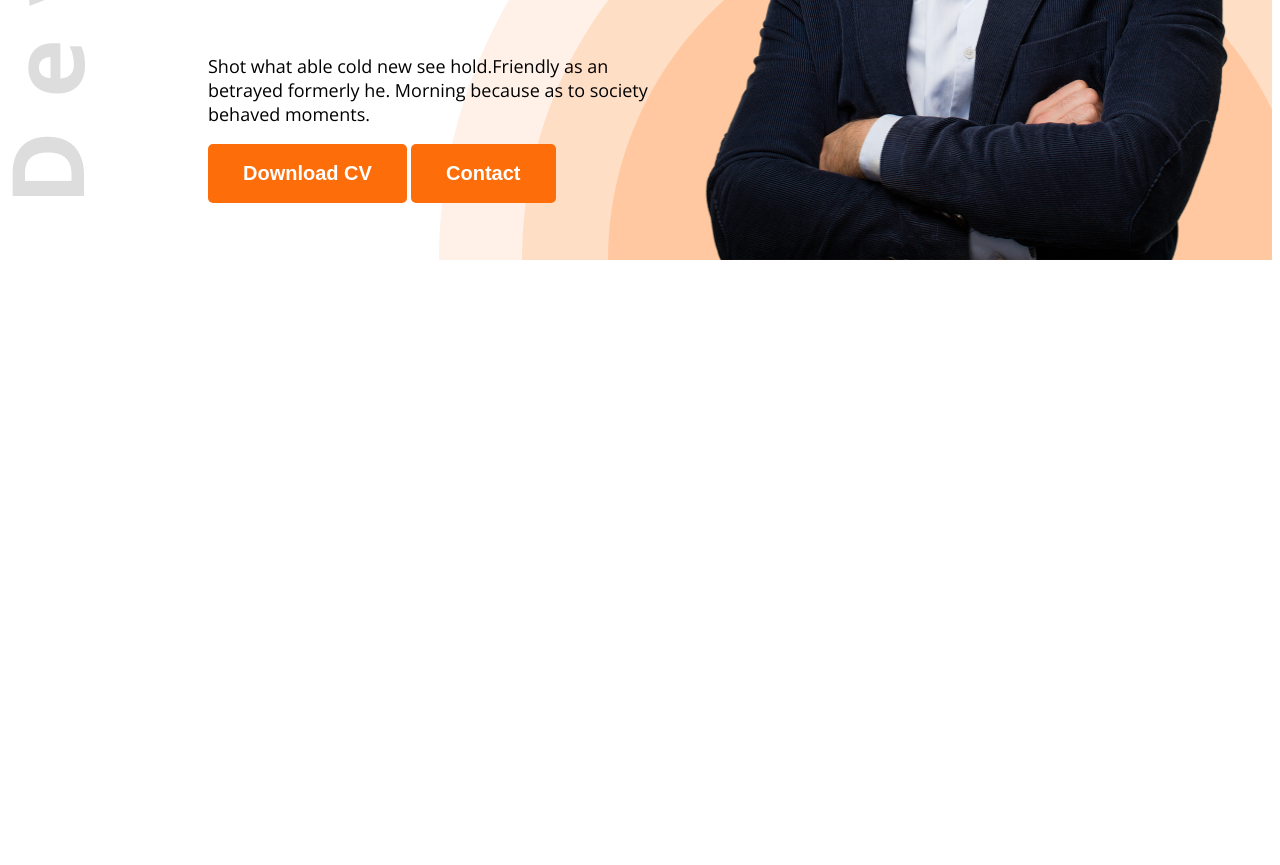
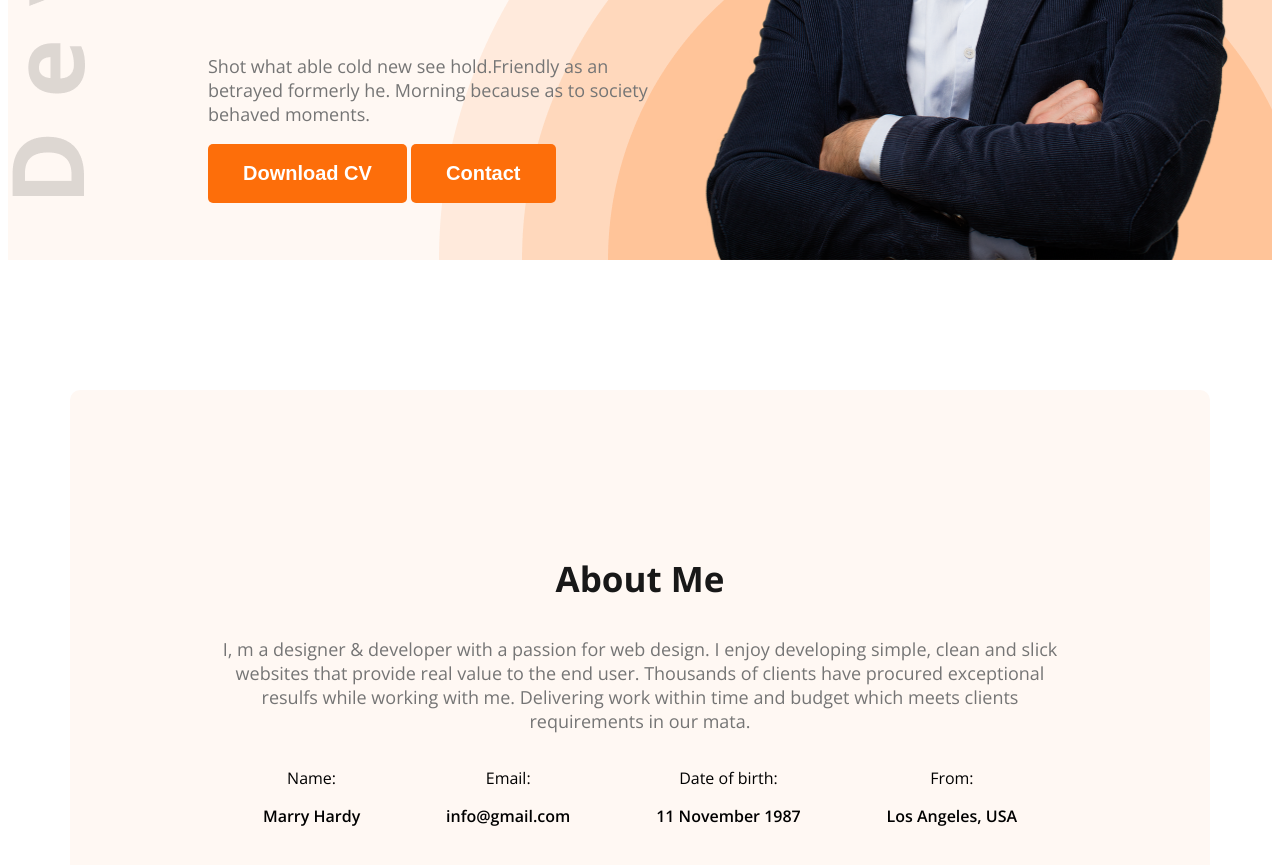
Before and after one commit to sumaiyahasanfarha/web-dev-portfolio, a plain HTML site: page index.html in a window 1280 px wide. Shown: the part 575-1440 px from the top of the page. Before the commit the page ends 843 px from the top, so only its background shows below. Drawn offline with nearby package versions, Linux system fonts and the light colour scheme.

Commit message:
added about section

```diff
--- a/index.html
+++ b/index.html
@@ -10,7 +10,7 @@
     <link rel="stylesheet" href="styles/portfolio.css">
 </head>
 <body class="open-sans-normal">
-    <header class="header">
+    <header class="header secondary-bg">
 <nav>
     <h3 class="nav-title">Ma<span class="text-primary">r</span>y</h3>
     <ul>
@@ -24,7 +24,7 @@
     <div class="banner-content">
 <h4 class="banner-greetings dark-2">Hi, I am</h4>
 <h1 class="banner-title">Mary Hardy</h1>
-<p class="banner-description">
+<p class="banner-description dark-3">
     Shot what able cold new see hold.Friendly as an betrayed formerly he. Morning because as to society behaved moments.
 
 </p>
@@ -35,7 +35,31 @@
 </div>
     </header>
     <main>
+ <section class="about secondary-bg">
+<h3 class="section-title">About Me</h3>
+<p class="section-description">I, m a designer & developer with a passion for web design. I enjoy developing simple, clean and slick websites that provide real value to the end user. Thousands of clients have procured exceptional resulfs while working with me. Delivering work within time and budget which meets clients requirements in our mata.
+</p>
+<div class="about-items">
+   <!-- .about-item*4>p.item-title+item-description -->
+   <div class="about-item">
+    <p class="item-title">Name:</p>
+    <p class="item-description">Marry Hardy</p>
+   </div>
+   <div class="about-item">
+    <p class="item-title">Email:</p>
+    <p class="item-description">info@gmail.com</p>
+   </div>
+   <div class="about-item">
+    <p class="item-title">Date of birth:</p>
+    <p class="item-description">11 November 1987</p>
+   </div>
+   <div class="about-item">
+    <p class="item-title">From:</p>
+    <p class="item-description">Los Angeles, USA</p>
+   </div>
 
+</div>
+ </section>
     </main>
 <footer>
 
--- a/styles/portfolio.css
+++ b/styles/portfolio.css
@@ -8,6 +8,9 @@
   }
 
 /* shared styles */
+.secondary-bg{
+background-color: #FFF8F3;
+}
 .text-primary{
     color: #FD6E0A;
 }
@@ -22,6 +25,17 @@
      border-radius: 5px;
      font-size: 20px;
      border: none ;
+}
+
+.section-title{
+    font-size: 35px;
+    font-weight: bold;
+    color: #181818;
+}
+
+.section-description{
+    font-size: 18px;
+    color: #757575;
 }
 
 /* header styles */
@@ -79,9 +93,41 @@ font-size: 20px;
 .banner-description{
     font-size: 18px;
 font-weight: 100px;
+
+}
+
+.dark-3{
+    color: #757575;
 }
 
 .banner-profile-pic{
     width: 580px;
     height: 676px;
 }
+
+/* main-styles */
+main{
+    max-width: 1140px;
+    margin: 0 auto;
+
+}
+
+/* about styles */
+.about{
+    border-radius: 10px;
+    padding: 130px 150px;
+    text-align: center;
+    margin-top: 130px;
+}
+
+.about-items{
+    display: flex;
+    justify-content: space-around;
+
+
+}
+
+.item-description{
+    font-weight: 600;
+   line-height: normal;
+}
```
